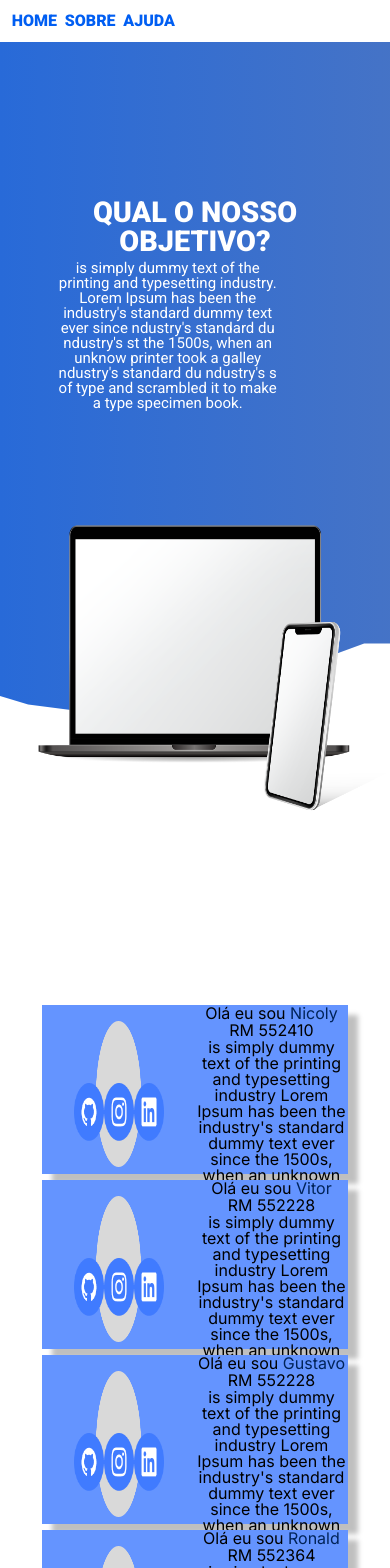
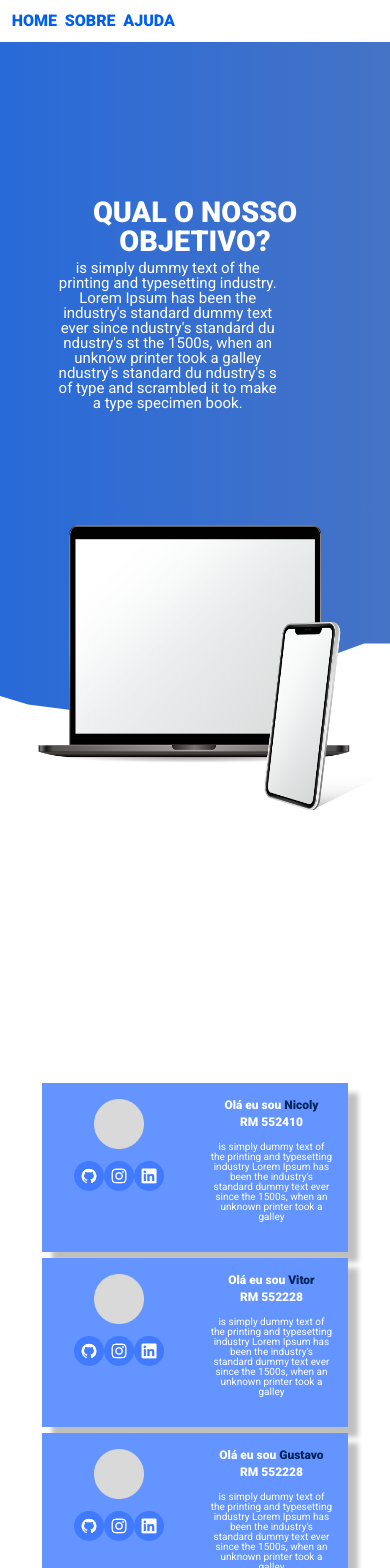
Before and after one commit to nicolyy/testetesteuwu, a Next.js app: page /pages/sobre in a window 390 px wide. Shown: the top 1568 px of the page. Built offline with nearby package versions, Linux system fonts and the light colour scheme.

Commit message:
Adicionando conteido

```diff
--- a/src/styles/sobre.css
+++ b/src/styles/sobre.css
@@ -48,6 +48,14 @@
 
 /* CSS das caixas de integrantes*/
 
+
+.time{
+    margin: 20% 0 0 0;
+}
+
+
+
+
 .container-integrantes{
     display: flex;
     flex-direction: row;
@@ -60,7 +68,7 @@
     background-color: #6494FF;
     box-shadow: 10px 10px 5px 0px rgba(0, 0, 0, 0.25);
     width: 30% ;
-    height: 60vh;
+    height: 80vh;
 
     display: flex;
     flex-direction: column;
@@ -72,7 +80,8 @@
 
 
 .integrante-img{
-    width: 60%;
+    width: 50%;
+    height: 90%;
     padding-bottom: 10%;
     align-items: center;
     text-align: center;
@@ -94,7 +103,7 @@
 }
 
 .sc-img{
-    width: 90%;
+    width: 40px;
 }
 
 .integrantes-conteudo{
@@ -106,7 +115,7 @@
     margin-bottom: 5%;
 }
 
-.integrante-titulo{
+.integrantes-titulo{
     font-family: 'roboto';
 
     color: #ffffff;
@@ -120,10 +129,11 @@
 
 strong{
     color: #002359;
+    font-weight: bold;
 
 }
 
-.integrante-texto{
+.integrantes-texto{
 
     font-family: 'roboto';
 
@@ -416,7 +426,7 @@ strong{
     }
 
 
-    .integrante-titulo{
+    .integrantes-titulo{
         font-family: 'roboto';
 
         color: #ffffff;
@@ -427,7 +437,7 @@ strong{
         padding: 10% 10% 0 10%;
     }
 
-    .integrante-texto{
+    .integrantes-texto{
 
         font-family: 'roboto';
 
@@ -438,8 +448,9 @@ strong{
     }
 
     .integrante-img{
-        width: 30%;
-        padding: 10%;
+        width: 50px;
+        height: 50px;
+        padding: 10% 0 0 0;
         align-items: center;
         text-align: center;
     }
@@ -464,5 +475,6 @@ strong{
 
        .sc-img{
         width: 30px;
+        height: 30px;
     }
 }
```
